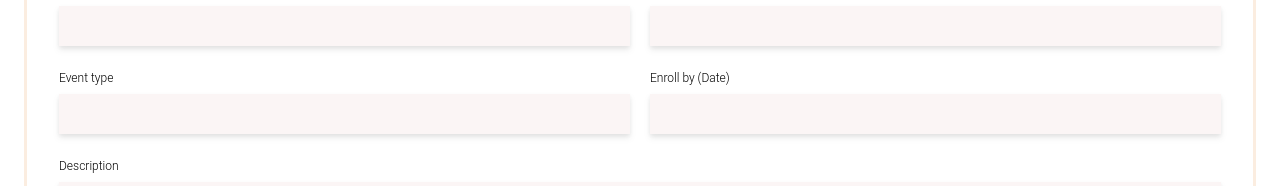
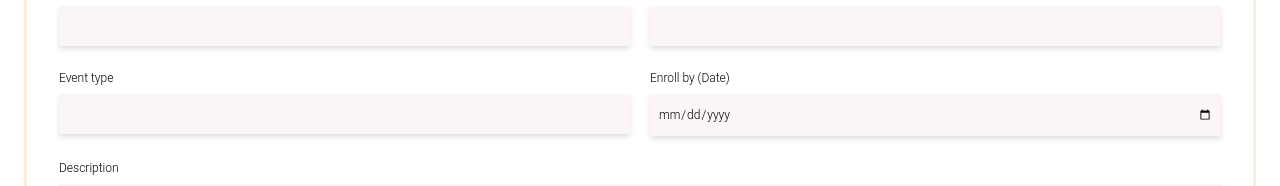
Before and after one commit to shwethaarajesh/project-i, a Next.js app: page /CreateListing in a window 1280 px wide. Shown: the part 331-517 px from the top of the page. Built offline with nearby package versions, Linux system fonts and the light colour scheme.

Commit message:
Feat :  Added date to form component

```diff
--- a/src/app/CreateListing/page.tsx
+++ b/src/app/CreateListing/page.tsx
@@ -165,6 +165,7 @@ export default function CreateListing() {
               header={"Enroll by (Date)"}
               stateName={enrollBy}
               onChangeEventName={onChangeEnrollBy}
+              useCalendar={true}
               onFocus={() => setIsFocused(false)}
             ></FormComponent>
           </div>
--- a/src/app/components/Button/Button.tsx
+++ b/src/app/components/Button/Button.tsx
@@ -1,3 +1,4 @@
+"use client";
 import Image from "next/image";
 
 export default function Button(props: {
--- a/src/app/components/FormComponent/FormComponent.tsx
+++ b/src/app/components/FormComponent/FormComponent.tsx
@@ -8,12 +8,14 @@ export default function FormComponent(inputValues: {
   onChangeEventName: any;
   onFocus?: any;
   onBlur?: any;
+  useInput?: true;
   useTextArea?: boolean;
+  useCalendar?: boolean;
 }) {
   return (
     <div className="flex flex-col gap-2">
       <div className="font-sans font-light text-xs">{inputValues.header}</div>
-      {!inputValues.useTextArea ? (
+      {!inputValues.useTextArea && !inputValues.useCalendar && (
         <input
           className="bg-secondary-extralight p-2 drop-shadow-md font-sans font-light text-md"
           type="text"
@@ -22,7 +24,17 @@ export default function FormComponent(inputValues: {
           onBlur={inputValues.onBlur}
           onChange={inputValues.onChangeEventName}
         />
-      ) : (
+      )}
+      {inputValues.useCalendar && (
+        <input
+          type="date"
+          onFocus={inputValues.onFocus}
+          onBlur={inputValues.onBlur}
+          onChange={inputValues.onChangeEventName}
+          className="bg-secondary-extralight px-2 py-3 drop-shadow-md font-sans font-light text-xs"
+        ></input>
+      )}
+      {inputValues.useTextArea && (
         <textarea
           className="bg-secondary-extralight min-h-28 p-2 drop-shadow-md font-sans font-light text-md"
           value={inputValues.stateName}
```
